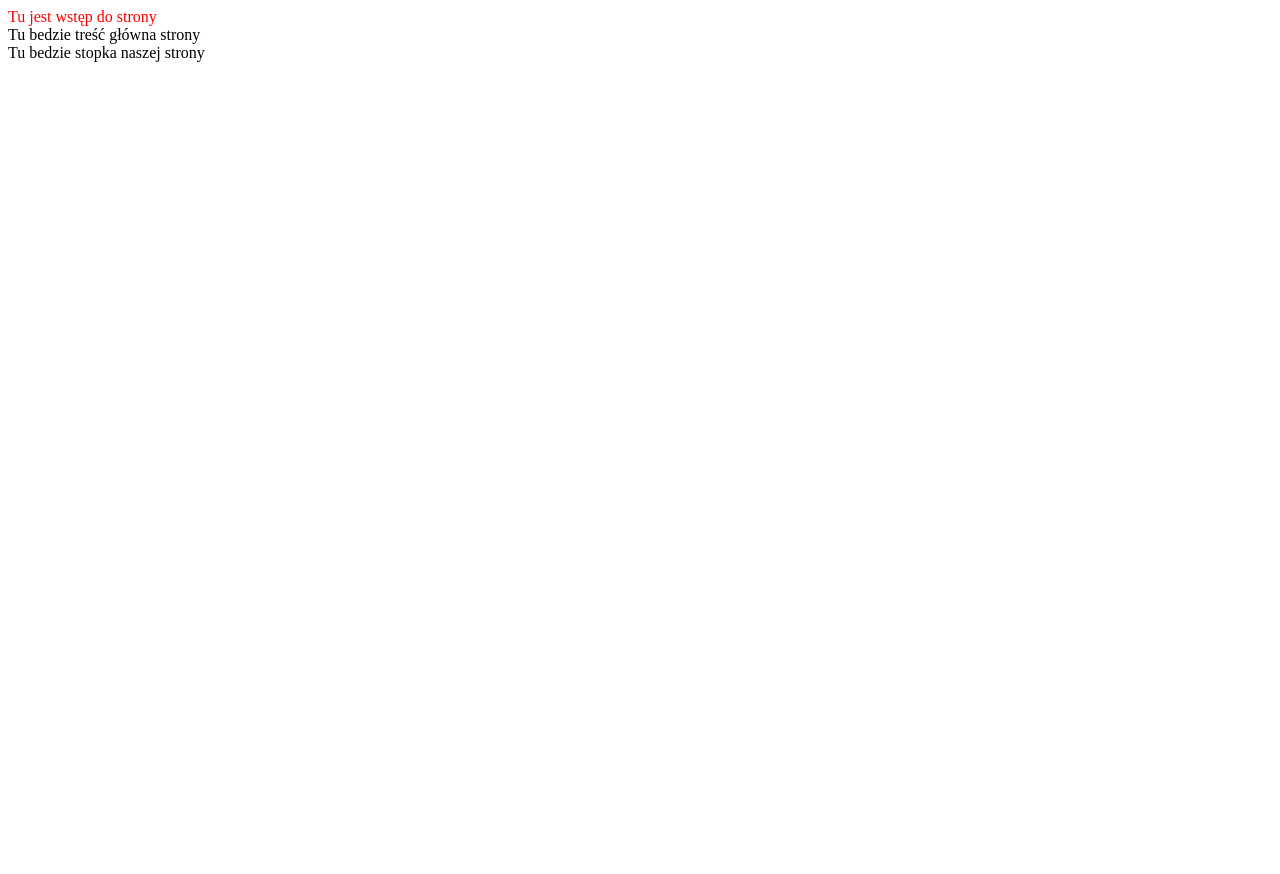
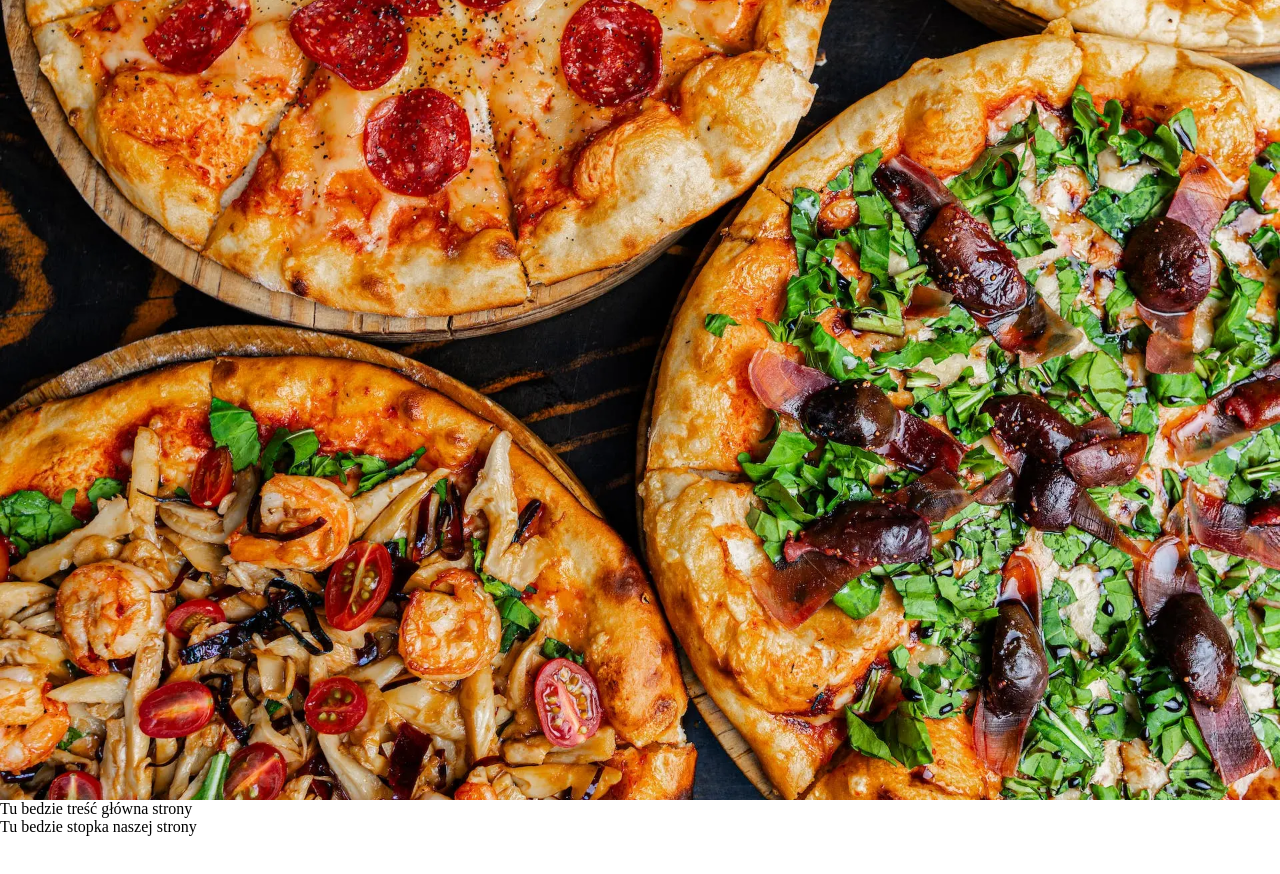
Before and after one commit to basdhashdagsvdadavdbavdb/project_www, a plain HTML site: page index.html in a window 1280 px wide. Shown: the top 874 px of the page. Before the commit the page ends 800 px from the top, so only its background shows below. Drawn offline with Linux system fonts and the light colour scheme.

Commit message:
add bg header

```diff
--- a/index.html
+++ b/index.html
@@ -8,7 +8,9 @@
     <title>Pizza Kraków</title>
 </head>
 <body>
-    <header>Tu jest wstęp do strony</header>
+    <header>
+
+    </header>
     <main>Tu bedzie treść główna strony</main>
     <footer>Tu bedzie stopka naszej strony</footer>
 </body>
--- /dev/null
+++ b/scss/_base.scss
@@ -0,0 +1,4 @@
+body{
+    margin: 0;
+    height: 300vh
+}
--- /dev/null
+++ b/scss/_header.scss
@@ -0,0 +1,4 @@
+header{
+    height: 100vh;
+    background: url('../assets/img/bg-header.webp') center/cover fixed;
+}
--- a/scss/style.scss
+++ b/scss/style.scss
@@ -0,0 +1,2 @@
+@use 'base';
+@use 'header';
```
Also changed, not shown: css/style.css, 1 other file.
